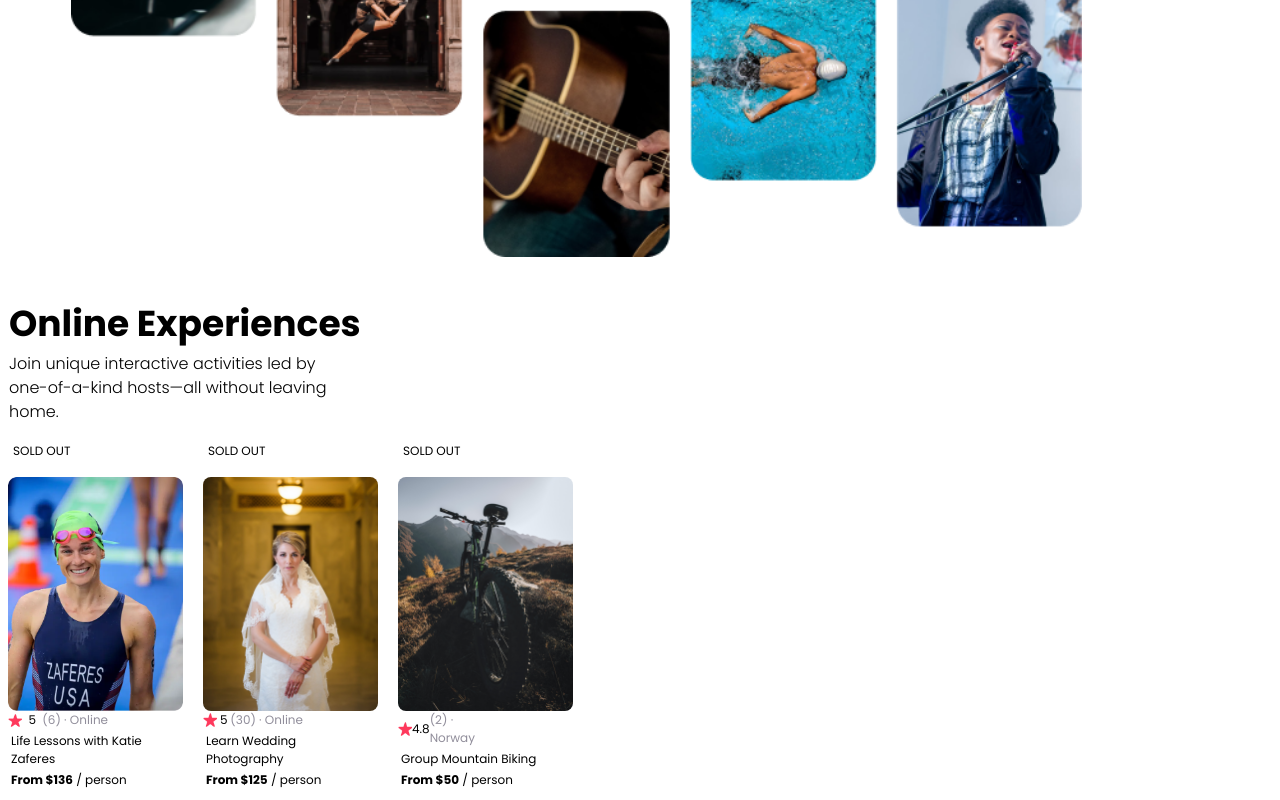
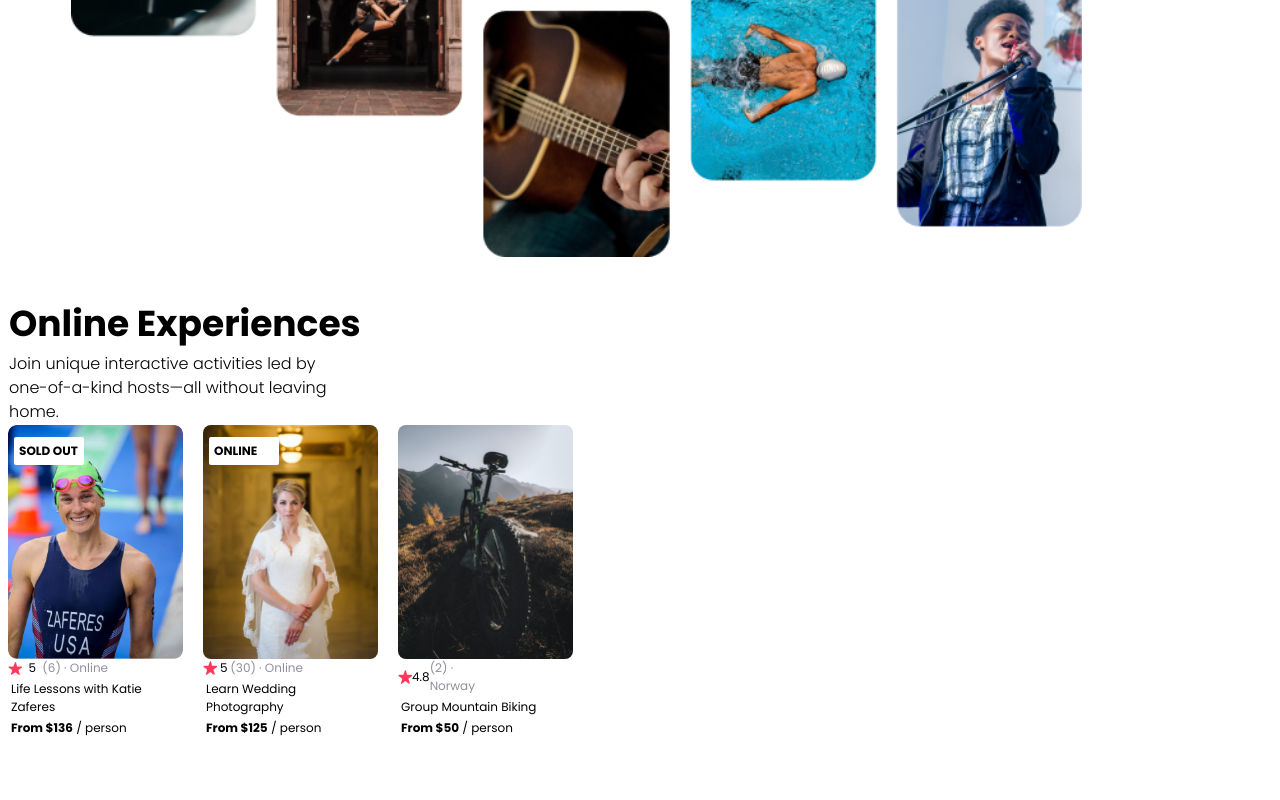
Before and after one commit to XLobaiza/scrimba-airbnb, a React (Vite) app: page / in a window 1280 px wide. Shown: the part 712-1512 px from the top of the page. After the commit the page ends 1460 px from the top, so only its background shows below. Built offline with nearby package versions, Linux system fonts and the light colour scheme.

Commit message:
badge fix

```diff
--- a/src/App.css
+++ b/src/App.css
@@ -35,11 +35,20 @@
     flex: 0 0 auto;         /* ADD */
     display: flex;          /* ADD */
     flex-direction: column; /* ADD */
+    position: relative;
 }
 
 .card > img {
   width: 100%;
   border-radius: 8px;
+}
+.event-type {
+  position: absolute;
+  left: 6px;
+  background-color: white;
+  padding: 5px 7px;
+  border-radius: 2px;
+  font-weight: bold;
 }
 
 .carrousell {
--- a/src/App.jsx
+++ b/src/App.jsx
@@ -8,13 +8,15 @@ import data from './data.js'
 function App() {
   const cards = data.map(item => {
     return <Card
+        key = {item.id}
         img = {item.coverImg}
         rating = {item.stats.rating}
         reviewCount = {item.stats.reviewCount}
         location = {item.location}
         title = {item.title}
         price = {item.price}
-        cost ={item.const}
+        cost = {item.const}
+        openSpots = {item.openSpots}
       />
    })
 
--- a/src/components/Card.jsx
+++ b/src/components/Card.jsx
@@ -1,9 +1,16 @@
 import React from "react";
 
-export default function Card({img, rating, reviewCount, location, title, price}){
+export default function Card({img, rating, reviewCount, location, title, price, openSpots})
+{
+    let badgeText
+    if (openSpots === 0) {
+        badgeText = "SOLD OUT"
+    } else if (location === "Online") {
+        badgeText = "ONLINE"
+    }
     return(
         <div className="card">
-            <p className="event-type">SOLD OUT</p>
+            {badgeText && <p className="event-type">{badgeText}</p>}
             <img src={img}/>
             <div className="card-content">
                 <div className="title">
```
